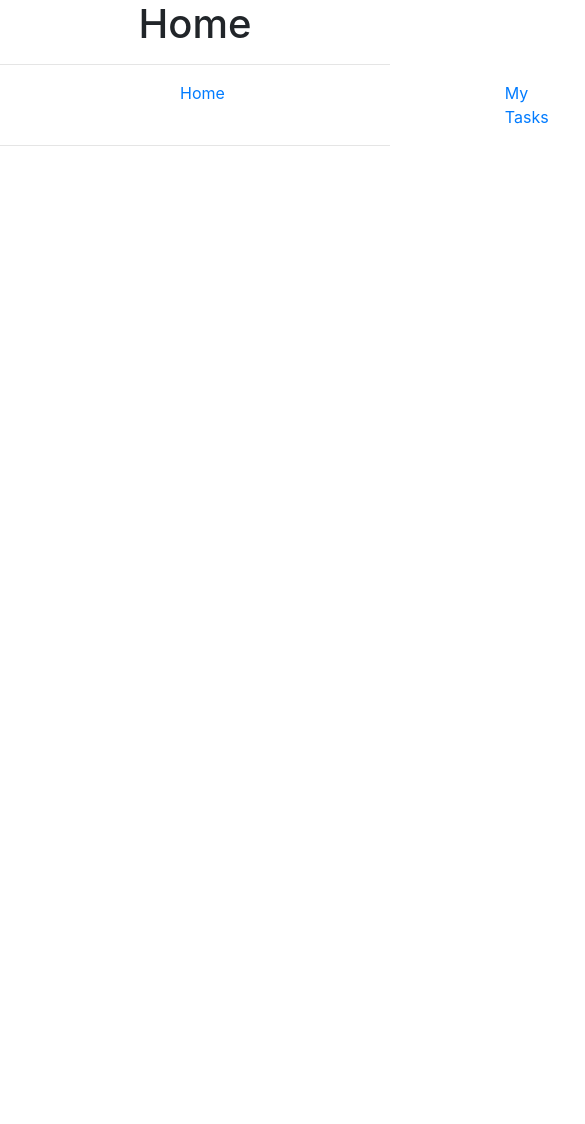
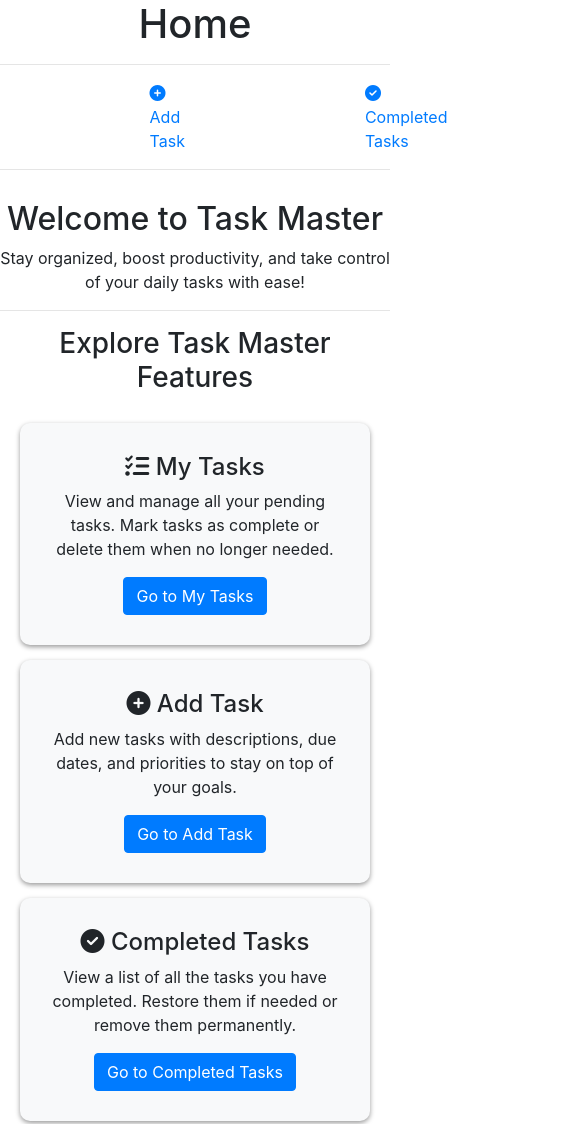
Before and after one commit to Ray46501/10CT1-AT1----Website-Development-2025---Raiyan-Rahman, a plain HTML site: page Pages/home.html in a window 390 px wide. Shown: the top 1124 px of the page, 585 px wide, since content can reach past the window. Before the commit the page ends 844 px from the top, so only its background shows below. Drawn offline with nearby package versions, Linux system fonts and the light colour scheme.

Commit message:
Finished Home Page Added Responsivness 19/3

```diff
--- a/Pages/home.html
+++ b/Pages/home.html
@@ -3,10 +3,11 @@
 <head>
     <meta charset="UTF-8">
     <meta name="viewport" content="width=device-width, initial-scale=1.0">
-    <title>Raiyan's Study Hub - Home</title>
+    <title>Task Master - Home</title>
     <link rel="stylesheet" href="../styles/styles.css">
     <script src="../scripts/script.js"></script>
     <link href="https://stackpath.bootstrapcdn.com/bootstrap/4.5.2/css/bootstrap.min.css" rel="stylesheet">
+    <link rel="stylesheet" href="https://cdnjs.cloudflare.com/ajax/libs/font-awesome/6.5.1/css/all.min.css">
 </head>
 <body>
     <header>
@@ -14,14 +15,51 @@
         <hr>
         <nav>
             <ul>
-                <li><a href="home.html">Home</a></li>
-                <li><a href="tasks.html">My Tasks</a></li>
-                <li><a href="add-task.html">Add Task</a></li>
-                <li><a href="completed-tasks.html">Completed Tasks</a></li>
-                <li><a href="settings.html">Settings</a></li>
+                <li><a href="home.html"><i class="fas fa-home"></i> Home</a></li>
+                <li><a href="tasks.html"><i class="fas fa-tasks"></i> My Tasks</a></li>
+                <li><a href="add-task.html"><i class="fas fa-plus-circle"></i> Add Task</a></li>
+                <li><a href="completed-tasks.html"><i class="fas fa-check-circle"></i> Completed Tasks</a></li>
+                <li><a href="settings.html"><i class="fas fa-cog"></i> Settings</a></li>
             </ul>
         </nav>
     </header>
     <hr>
+
+    <main>
+        <h2>Welcome to Task Master</h2>
+        <p>Stay organized, boost productivity, and take control of your daily tasks with ease!</p>
+
+        <hr>
+
+        <h3>Explore Task Master Features</h3>
+
+        <div class="features-container">
+            <div class="features-box">
+                <h4><i class="fas fa-tasks"></i> My Tasks</h4>
+                <p>View and manage all your pending tasks. Mark tasks as complete or delete them when no longer needed.</p>
+                <a href="tasks.html" class="btn btn-primary">Go to My Tasks</a>
+            </div>
+
+            <div class="features-box">
+                <h4><i class="fas fa-plus-circle"></i> Add Task</h4>
+                <p>Add new tasks with descriptions, due dates, and priorities to stay on top of your goals.</p>
+                <a href="add-task.html" class="btn btn-primary">Go to Add Task</a>
+            </div>
+
+            <div class="features-box">
+                <h4><i class="fas fa-check-circle"></i> Completed Tasks</h4>
+                <p>View a list of all the tasks you have completed. Restore them if needed or remove them permanently.</p>
+                <a href="completed-tasks.html" class="btn btn-primary">Go to Completed Tasks</a>
+            </div>
+
+            <div class="features-box">
+                <h4><i class="fas fa-cog"></i> Settings</h4>
+                <p>Customize Task Master to fit your needs! Change themes, sorting options, and reset your data.</p>
+                <a href="settings.html" class="btn btn-primary">Go to Settings</a>
+            </div>
+        </div>
+    </main>
+
+
 </body>
 </html>
--- a/styles/styles.css
+++ b/styles/styles.css
@@ -1,18 +1,44 @@
 h1 {
-    text-align: center;
+  text-align: center;
 }
 
 nav ul {
-    display: flex;
-    list-style-type: none;
+  display: flex;
+  justify-content: center;
+  list-style-type: none;
+  padding: 0;
 }
 
 nav ul li {
-    display: inline-block;
-    margin: 0 140px;
-  }
+  display: inline-block;
+  margin: 0 90px;
+}
 
 header {
   display: flex;
   justify-content: center;
 }
+
+main {
+  max-width: 900px;
+  margin: 30px auto;
+  text-align: center;
+}
+
+.features-container {
+  display: grid;
+  grid-template-columns: repeat(auto-fit, minmax(300px, 1fr));
+  gap: 15px;
+  padding: 20px;
+}
+
+.features-box {
+  background: #f8f9fa;
+  padding: 30px;
+  border-radius: 10px;
+  box-shadow: 0 2px 5px rgba(0, 0, 0, 0.4);
+}
+
+h4 {
+  margin-bottom: 10px;
+}
```
